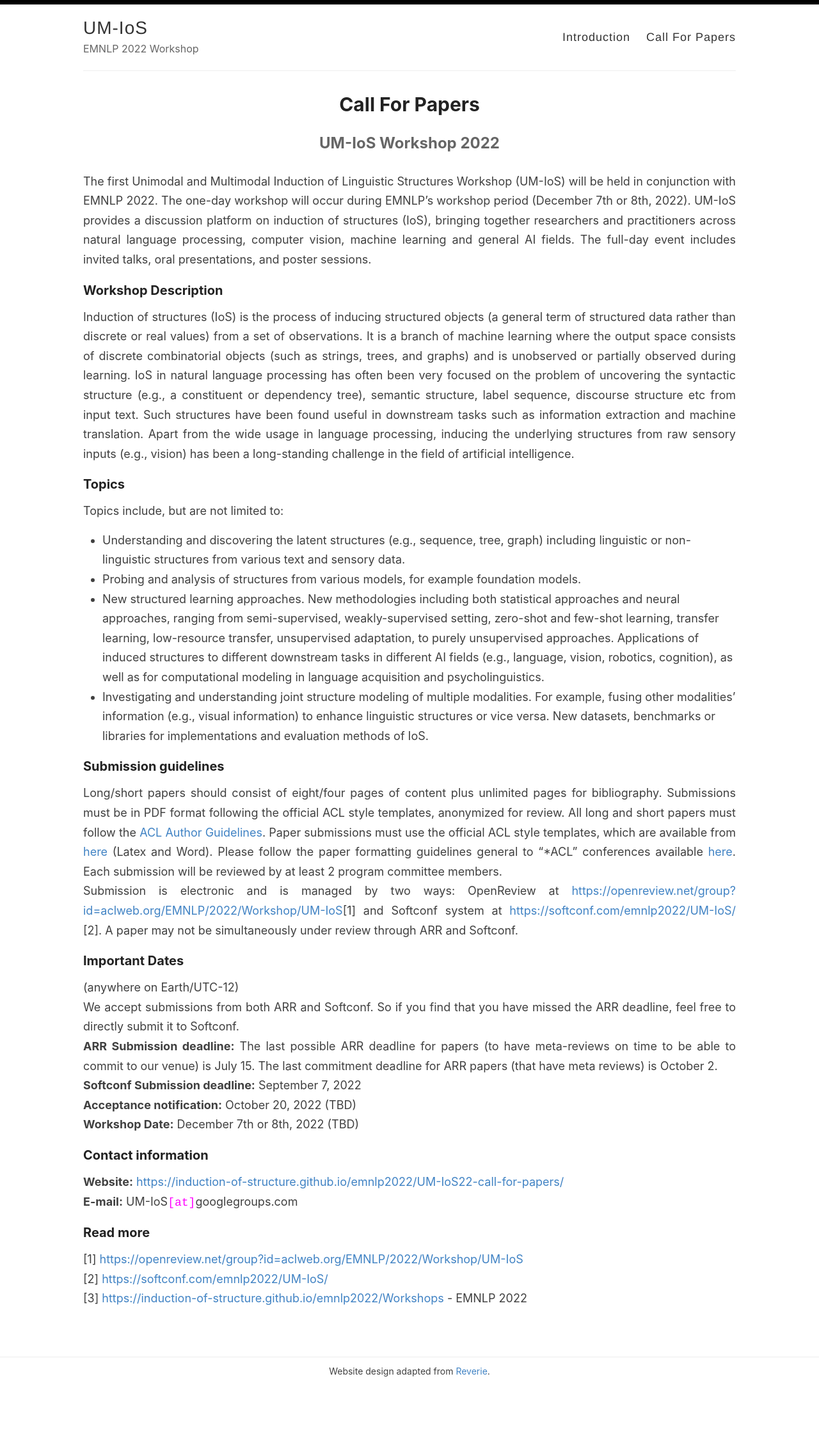
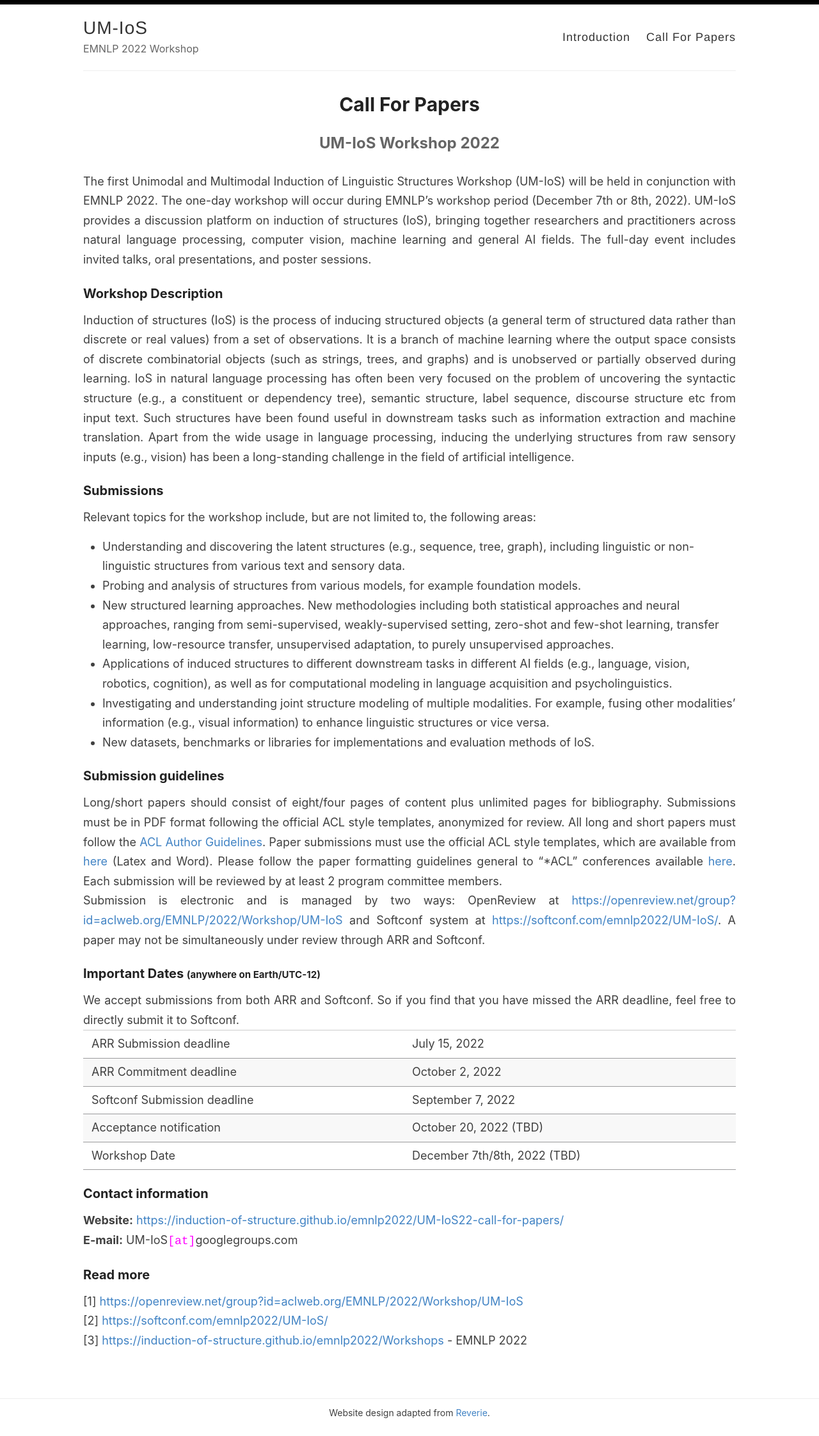
Before and after one commit to induction-of-structure/acl2022, a Jekyll site: the page built from _pages/call_for_papers.md, in a window 1280 px wide. Shown: the whole page at 64% size. Built offline with Jekyll 4.4.1, drawn with Linux system fonts in a browser that asks for light colours; before the commit the page ends 2180 px from its top, so only the background shows below that.

Commit message:
update call

```diff
--- a/_pages/call_for_papers.md
+++ b/_pages/call_for_papers.md
@@ -17,14 +17,14 @@ The first Unimodal and Multimodal Induction of Linguistic Structures Workshop (U
 Induction of structures (IoS) is the process of inducing structured objects (a general term of structured data rather than discrete or real values) from a set of observations. It is a branch of machine learning where the output space consists of discrete combinatorial objects (such as strings, trees, and graphs) and is unobserved or partially observed during learning. IoS in natural language processing has often been very focused on the problem of uncovering the syntactic structure (e.g., a constituent or dependency tree), semantic structure, label sequence, discourse structure etc from input text. Such structures have been found useful in downstream tasks such as information extraction and machine translation.  Apart from the wide usage in language processing, inducing the underlying structures from raw sensory inputs (e.g., vision) has been a long-standing challenge in the field of artificial intelligence.
 
 
-### Topics
-Topics include, but are not limited to:
-- Understanding and discovering the latent structures (e.g., sequence, tree, graph) including linguistic or non-linguistic structures from various text and sensory data.
+### Submissions
+Relevant topics for the workshop include, but are not limited to, the following areas:
+- Understanding and discovering the latent structures (e.g., sequence, tree, graph), including linguistic or non-linguistic structures from various text and sensory data.
 - Probing and analysis of structures from various models, for example foundation models.
 - New structured learning approaches. New methodologies including both statistical approaches and neural approaches, ranging from semi-supervised, weakly-supervised setting, zero-shot and few-shot learning, transfer learning, low-resource transfer, unsupervised adaptation, to purely unsupervised approaches.
-Applications of induced structures to different downstream tasks in different AI fields (e.g., language, vision, robotics, cognition), as well as for computational modeling in language acquisition and psycholinguistics.
+- Applications of induced structures to different downstream tasks in different AI fields (e.g., language, vision, robotics, cognition), as well as for computational modeling in language acquisition and psycholinguistics.
 - Investigating and understanding joint structure modeling of multiple modalities. For example, fusing other modalities’ information (e.g., visual information) to enhance linguistic structures or vice versa.
-New datasets, benchmarks or libraries for implementations and evaluation methods of IoS.
+- New datasets, benchmarks or libraries for implementations and evaluation methods of IoS.
 
 
 ### Submission guidelines
@@ -34,20 +34,32 @@ unlimited pages for bibliography. Submissions must be in PDF format following
 the official ACL style templates, anonymized for review. All long and short papers must follow the [ACL Author Guidelines](https://www.aclweb.org/adminwiki/index.php?title=ACL_Author_Guidelines). Paper submissions must use the official ACL style templates, which are available from [here](https://github.com/acl-org/acl-style-files) (Latex and Word). Please follow the paper formatting guidelines general to “*ACL” conferences available [here](https://acl-org.github.io/ACLPUB/formatting.html). Each submission will be reviewed by at least 2 program committee members.
 
 Submission is electronic and is managed by two ways:
-OpenReview at [https://openreview.net/group?id=aclweb.org/EMNLP/2022/Workshop/UM-IoS](https://openreview.net/group?id=aclweb.org/EMNLP/2022/Workshop/UM-IoS)<sup>[1]</sup> and Softconf system at [https://softconf.com/emnlp2022/UM-IoS/](https://softconf.com/emnlp2022/UM-IoS/) [2]. A paper may not be simultaneously under review through ARR and Softconf.
+OpenReview at [https://openreview.net/group?id=aclweb.org/EMNLP/2022/Workshop/UM-IoS](https://openreview.net/group?id=aclweb.org/EMNLP/2022/Workshop/UM-IoS) and Softconf system at [https://softconf.com/emnlp2022/UM-IoS/](https://softconf.com/emnlp2022/UM-IoS/). A paper may not be simultaneously under review through ARR and Softconf.
 
-### Important Dates
-(anywhere on Earth/UTC-12)
+### Important Dates <span style="font-size:15px">(anywhere on Earth/UTC-12)</span>
 
 We accept submissions from both ARR and Softconf. So if you find that you have missed the ARR deadline, feel free to directly submit it to Softconf.
 
-**ARR Submission deadline:** The last possible ARR deadline for papers (to have meta-reviews on time to be able to commit to our venue) is July 15. The last commitment deadline for ARR papers (that have meta reviews) is October 2.
+
+<table class="important_dates">
+<tbody>
+<tr><td>ARR Submission deadline</td><td>July 15, 2022</td></tr>
+<tr><td>ARR Commitment deadline</td><td>October 2, 2022</td></tr>
+<tr><td>Softconf Submission deadline</td><td>September 7, 2022</td></tr>
+<tr><td>Acceptance notification</td><td>October 20, 2022 (TBD)</td></tr>
+<tr><td>Workshop Date</td><td>December 7th/8th, 2022 (TBD)</td></tr>
+
+</tbody>
+</table>
+
+<!-- **ARR Submission deadline:** The last possible ARR deadline for papers (to have meta-reviews on time to be able to commit to our venue) is July 15. The last commitment deadline for ARR papers (that have meta reviews) is October 2.
 
 **Softconf Submission deadline:** September 7, 2022
 
 **Acceptance notification:** October 20, 2022 (TBD)
 
 **Workshop Date:** December 7th or 8th, 2022 (TBD)
+ --->
 
 ### Contact information
 
--- a/assets/main.scss
+++ b/assets/main.scss
@@ -6,6 +6,24 @@ code {
 }
 
 h3 {
-    margin-top: 15px;
+    margin-top: 20px;
 
 }
+
+.important_dates {
+    width: 100%;
+    border-collapse: collapse;
+    border-spacing: 2px;
+    tr, td {
+        vertical-align: middle;
+    }
+    td {
+        border-bottom: 1px solid #9b9b9d;
+        border-top: none;
+        border-left: none;
+        border-right: none;
+    }
+    tr {
+        display: table-row;
+    }
+}
```
